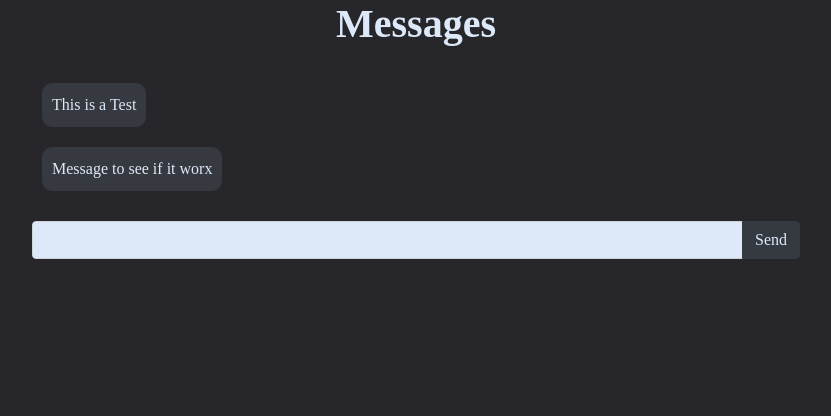
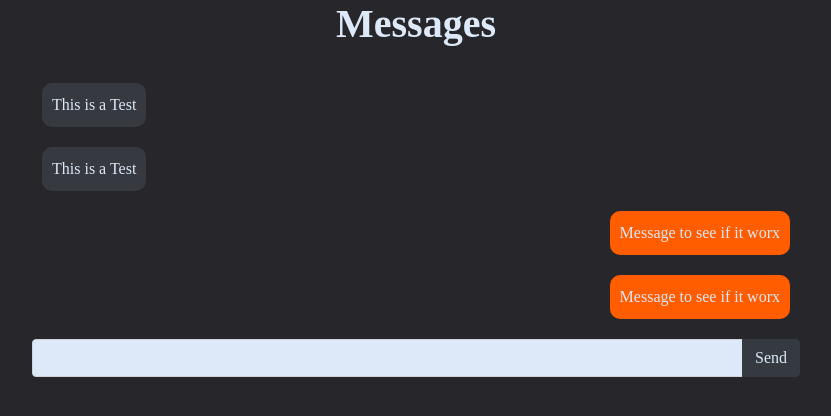
Before and after one commit to RGBHack/Spark, a Flask app: page /chat in a window 1280 px wide. Shown: the top 416 px of the page, without its empty margins (224-1055 px from the left). Run offline with Flask 2, Linux system fonts and the light colour scheme; some libraries are stand-ins or nearby versions; some web fonts are replaced.

Commit message:
ok so chat worx now i think

```diff
--- a/server/src/templates/chat.html
+++ b/server/src/templates/chat.html
@@ -41,11 +41,14 @@
     display: inline-block;
     padding: 10px;
     margin:10px;
+    clear:both;
+
   }
 
   .your-msg {
     background:rgba(255, 93, 0, 1);
     float:right;
+    clear:both;
   }
 
   /* input {
@@ -96,9 +99,11 @@
 <body>
 <div class="main-content">
 <h1 style="color:#dde9f8;margin-bottom: 25px; margin-top: 0px;font-weight: bold;">Messages</h1>
-<div class="messages" id="messages">
+<div class="messages" id="messages" style="margin-bottom: 90px;">
   <p class='txt-msg'>This is a Test</p><br>
-  <p class='txt-msg'>Message to see if it worx</p><br>
+  <p class='txt-msg'>This is a Test</p><br>
+  <p class='txt-msg your-msg'>Message to see if it worx</p><br>
+  <p class='txt-msg your-msg'>Message to see if it worx</p><br>
 </div>
 <form id="formEE" style="margin-top:20px">
   <div class="input-group mb-3"  style="margin: 0 auto;">
```
